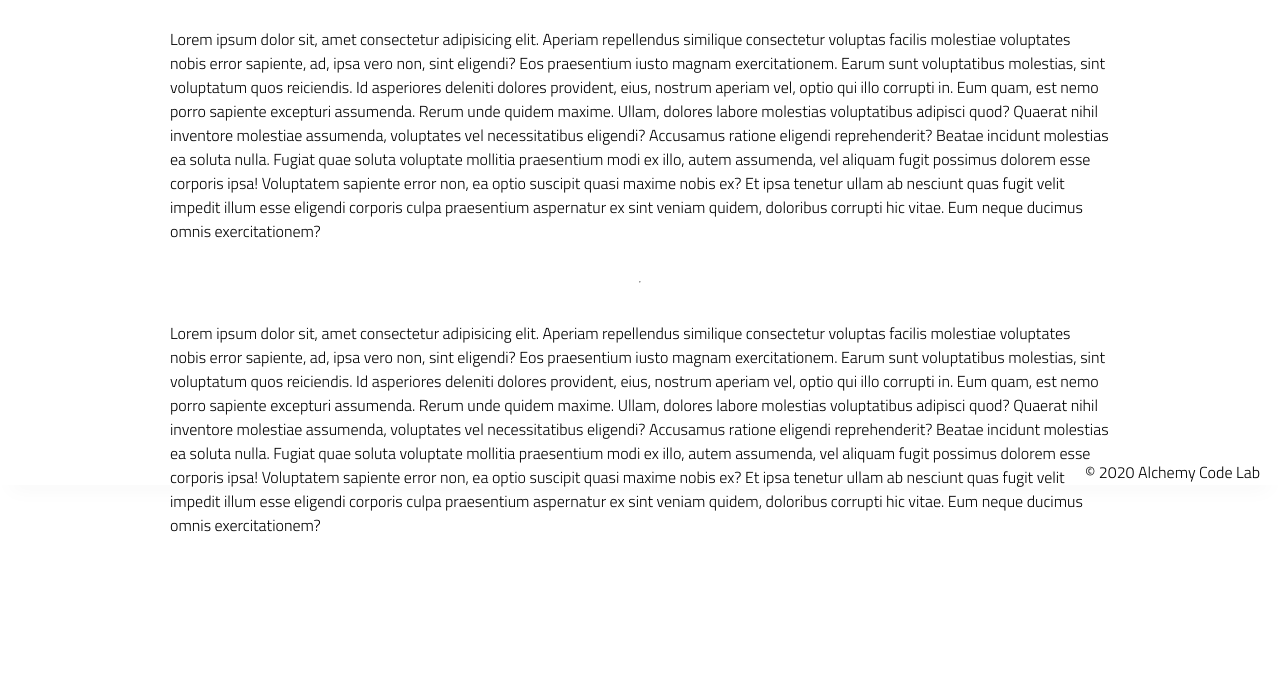
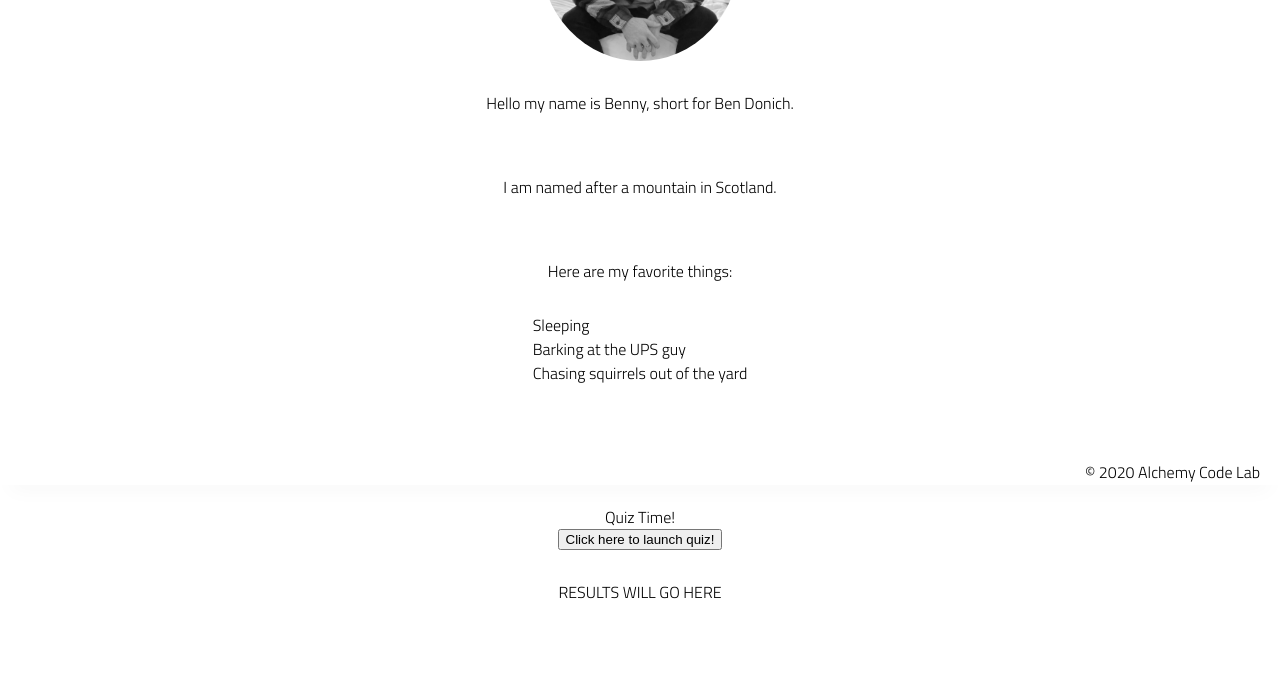
Before and after one commit to simonkaine/lab-01-about-simon, a plain HTML site: page index.html in a window 1280 px wide. Shown: the part 315-1009 px from the top of the page. Before the commit the page ends 942 px from the top, so only its background shows below. Drawn offline with Linux system fonts and the light colour scheme.

Commit message:
added html and some JS

```diff
--- a/app.js
+++ b/app.js
@@ -6,3 +6,23 @@
   // get user input
   // use user input to update state
   // update DOM to reflect the new state
+
+// const confirmed = confirm("hello");
+// console.log(confirmed);
+// const myName = prompt("Am I 5 foot 10 inches tall?");
+// console.log(myName);
+
+// get the button element
+// add 'click' eventlistener to the button
+// on click confirm the user wants to start quiz
+// if yes, prompt for at least 3 questions and store the answer
+// for each answer, check if the user entered a correct value <<----
+// track the number of correct answers
+// at end of quiz, update results section with the number of correct answers
+
+const quizButton = document.getElementById('click-me');
+const results = document.getElementById('results');
+
+quizButton.addEventListener('click', ()=> {
+  console.log("Am i being clicked?");
+})
--- a/index.html
+++ b/index.html
@@ -19,48 +19,24 @@
         </div>
     </header>
     <main>
-        <section class="main-section">
-            <img class="main-logo" src="./assets/alchemy-logo.png" />
-            <h2>
-                Welcome to Alchemy Bootstrap!
-            </h2>
-
+        <section>
+            <h1>All About Simon</h1>
+            <img src="./assets/simon.jpg" alt="benny">
             <p>
-                Lorem ipsum dolor sit, amet consectetur adipisicing elit. Aperiam repellendus similique consectetur
-                voluptas facilis molestiae voluptates nobis error sapiente, ad, ipsa vero non, sint eligendi? Eos
-                praesentium iusto magnam exercitationem.
-                Earum sunt voluptatibus molestias, sint voluptatum quos reiciendis. Id asperiores deleniti dolores
-                provident, eius, nostrum aperiam vel, optio qui illo corrupti in. Eum quam, est nemo porro sapiente
-                excepturi assumenda.
-                Rerum unde quidem maxime. Ullam, dolores labore molestias voluptatibus adipisci quod? Quaerat nihil
-                inventore molestiae assumenda, voluptates vel necessitatibus eligendi? Accusamus ratione eligendi
-                reprehenderit? Beatae incidunt molestias ea soluta nulla.
-                Fugiat quae soluta voluptate mollitia praesentium modi ex illo, autem assumenda, vel aliquam fugit
-                possimus dolorem esse corporis ipsa! Voluptatem sapiente error non, ea optio suscipit quasi maxime nobis
-                ex?
-                Et ipsa tenetur ullam ab nesciunt quas fugit velit impedit illum esse eligendi corporis culpa
-                praesentium aspernatur ex sint veniam quidem, doloribus corrupti hic vitae. Eum neque ducimus omnis
-                exercitationem?
+                Hello my name is Benny, short for Ben Donich.
             </p>
-            <hr />
-            <p>
-                Lorem ipsum dolor sit, amet consectetur adipisicing elit. Aperiam repellendus similique consectetur
-                voluptas facilis molestiae voluptates nobis error sapiente, ad, ipsa vero non, sint eligendi? Eos
-                praesentium iusto magnam exercitationem.
-                Earum sunt voluptatibus molestias, sint voluptatum quos reiciendis. Id asperiores deleniti dolores
-                provident, eius, nostrum aperiam vel, optio qui illo corrupti in. Eum quam, est nemo porro sapiente
-                excepturi assumenda.
-                Rerum unde quidem maxime. Ullam, dolores labore molestias voluptatibus adipisci quod? Quaerat nihil
-                inventore molestiae assumenda, voluptates vel necessitatibus eligendi? Accusamus ratione eligendi
-                reprehenderit? Beatae incidunt molestias ea soluta nulla.
-                Fugiat quae soluta voluptate mollitia praesentium modi ex illo, autem assumenda, vel aliquam fugit
-                possimus dolorem esse corporis ipsa! Voluptatem sapiente error non, ea optio suscipit quasi maxime nobis
-                ex?
-                Et ipsa tenetur ullam ab nesciunt quas fugit velit impedit illum esse eligendi corporis culpa
-                praesentium aspernatur ex sint veniam quidem, doloribus corrupti hic vitae. Eum neque ducimus omnis
-                exercitationem?
-            </p>
-
+            <p>I am named after a mountain in Scotland.</p>
+            <p>Here are my favorite things:</p>
+            <ul>
+                <li>Sleeping</li>
+                <li>Barking at the UPS guy</li>
+                <li>Chasing squirrels out of the yard</li>
+            </ul>
+        </section>
+        <section>
+            <h1>Quiz Time!</h1>
+            <button id="click-me">Click here to launch quiz!</button>
+            <p id="results">RESULTS WILL GO HERE</p>
         </section>
     </main>
     <footer>
--- a/styles/home.css
+++ b/styles/home.css
@@ -1 +1,6 @@
 /* add home page styles here */
+
+img {
+    width: 20%;
+    border-radius: 50%;
+}
```
Also changed, not shown: assets/simon.jpg (added), styles/style.css (line endings or trailing spaces).
